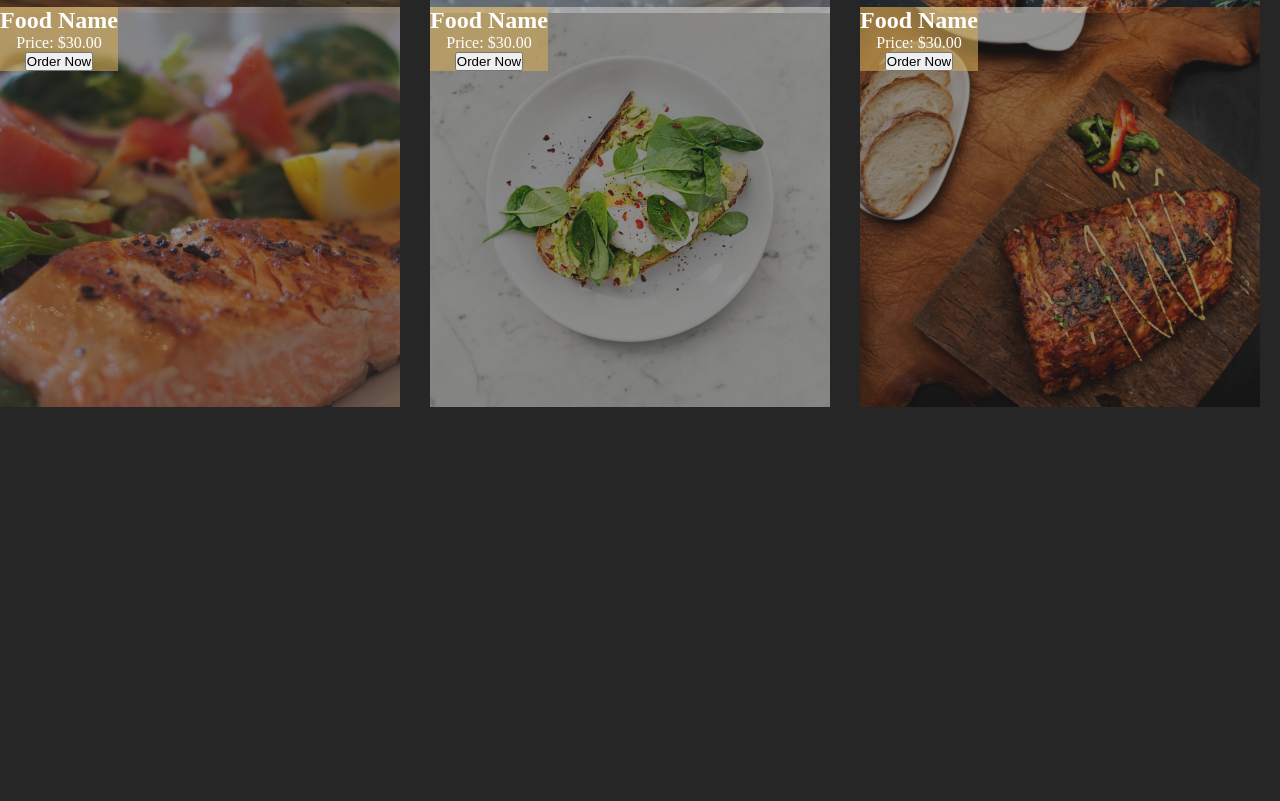
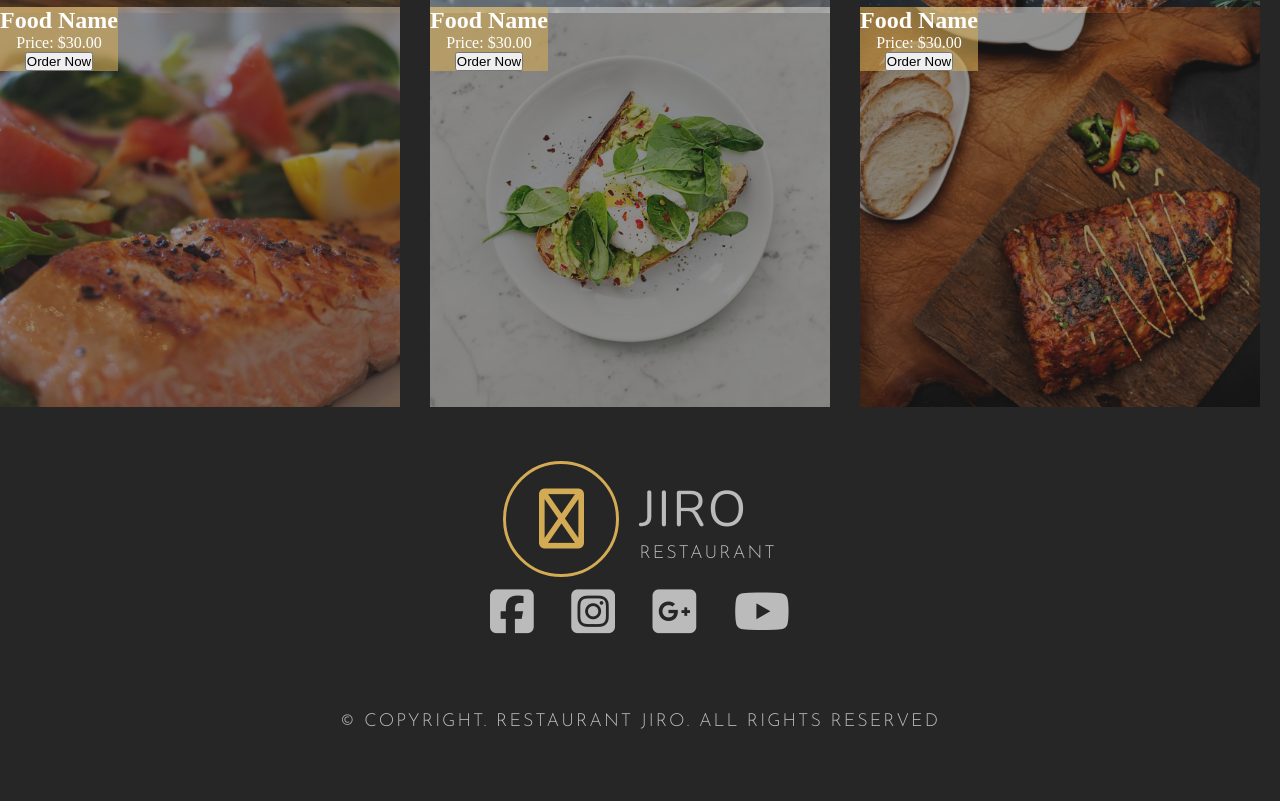
Before and after one commit to Nkugavarathan/Simple-Restaurant-Page, a website: page index.html in a window 1280 px wide. Shown: the part 1907-2708 px from the top of the page. Before the commit the page ends 2318 px from the top, so only its background shows below. Drawn offline with nearby package versions, Linux system fonts and the light colour scheme.

Commit message:
footer added

```diff
--- a/index.html
+++ b/index.html
@@ -105,5 +105,43 @@
               </div>
             </div>
           </section>
+
+          <!-- Footer -->
+          <footer class="footer">
+            <div class="footer-header">
+                <a href="" class="logo">
+                    <i class="fa-regular fa-utensils"></i></a>
+                        <div>
+                            <h1 class="main-name">Jiro</h1>
+                            <p class="sub-name">Restaurant</p>
+                        </div>
+            </div>
+            <div class="footer-social-media">
+                <ul class="social-media">
+                    <li class="social-media-item">
+                        <a href="" class="social-media-link">
+                            <i class="fab fa-facebook-square"></i></a>
+                    </li>
+                    <li class="social-media-item">
+                        <a href="" class="social-media-link">
+                            <i class="fab fa-instagram-square"></i></a>
+                    </li>
+                    <li class="social-media-item">
+                        <a href="" class="social-media-link">
+                            <i class="fab fa-google-plus-square"></i></a>
+                    </li>
+                    <li class="social-media-item">
+                        <a href="" class="social-media-link">
+                            <i class="fab fa-youtube"></i></a>
+                    </li>
+                </ul>
+            </div>
+            <div class="footer-copyright">
+                <p class="footer-copyright-paragraph">
+                    &copy; Copyright. Restaurant Jiro. All Rights Reserved
+                </p>
+            </div>
+          </footer>
+
   </body>
 </html>
--- a/scss/_layout.scss
+++ b/scss/_layout.scss
@@ -63,3 +63,42 @@
         gap: 10px;
     }
 }
+
+
+.footer{
+    padding:70px 0;
+    @include flexcenter;
+    flex-direction: column;
+
+    &-header{
+        display: flex;
+        align-items: center;
+        margin-bottom: 7px;
+    }
+    .social-media{
+        display: flex;
+        width: 300px;
+        justify-content: space-between;
+        margin-bottom: 70px;
+
+        &-item{
+            list-style: none;
+        }
+        &-link{
+            text-decoration: none;
+            font-size: 50px;
+            color: $color-secondary;
+            transition: color .6s;
+            &:hover{
+                color:$color-primary;
+            }
+        }
+
+    }
+    &-copyright-paragraph{
+        font-family: $font-josefinSans;
+        font-size: 18px;
+        color: $color-secondary;
+        @include textStyles;
+    }
+}
```
Also changed, not shown: css/main.css.
